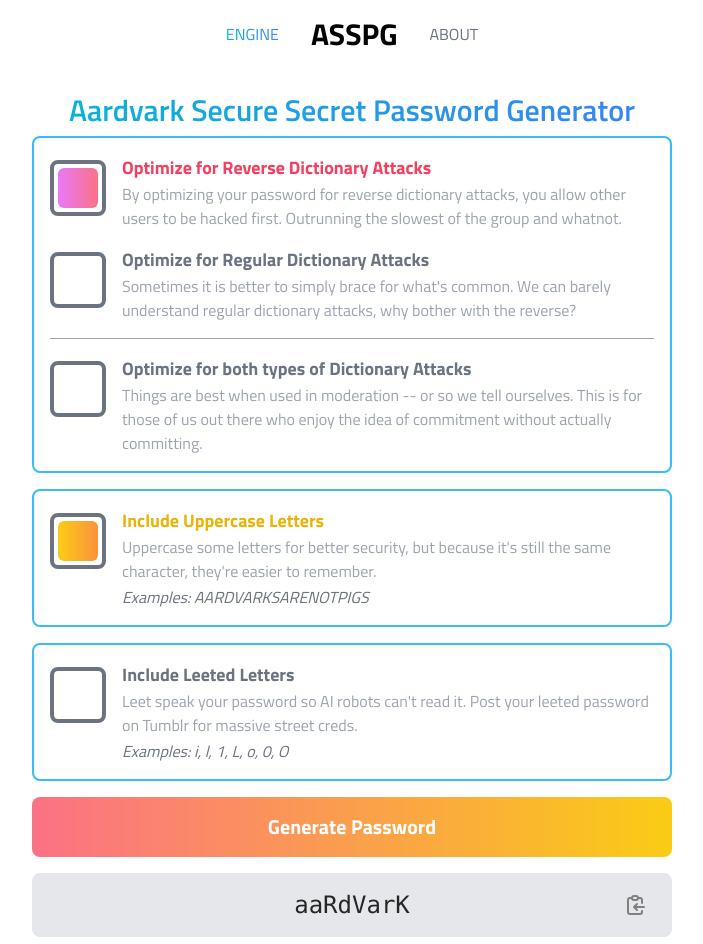
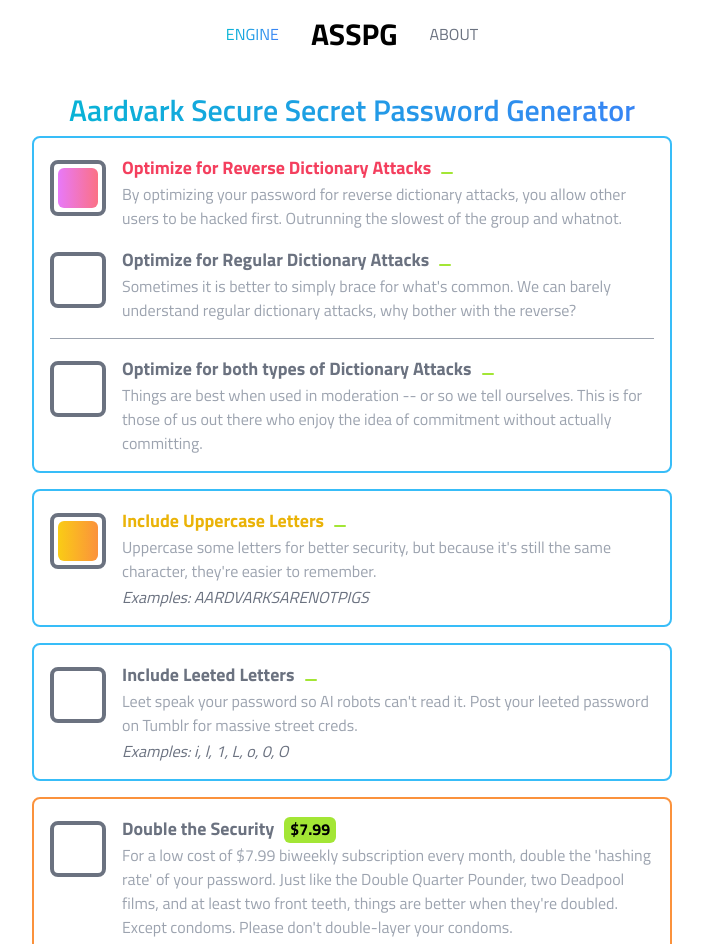
Before and after one commit to kndshein/ASSPG, a React (Create React App) app: page / in a window 1280 px wide. Shown: the top 944 px of the page, without its empty margins (288-991 px from the left). Built offline with nearby package versions, Linux system fonts and the light colour scheme.

Commit message:
Add double security feature

```diff
--- a/src/components/Checkbox.jsx
+++ b/src/components/Checkbox.jsx
@@ -2,6 +2,7 @@
   value,
   name,
   desc,
+  price,
   long_desc,
   handleOnClick,
   disabled,
@@ -38,6 +39,12 @@
       gradient: 'from-lime-400 to-emerald-400',
       textColor: 'text-emerald-500',
     },
+    isDoubled: {
+      border: 'border-orange-400',
+      borderHover: 'hover:border-orange-400',
+      gradient: 'from-orange-400 to-red-400',
+      textColor: 'text-orange-500',
+    },
   };
 
   return (
@@ -73,7 +80,10 @@
                 }`
           }`}
         >
-          {desc}
+          {desc}{' '}
+          <span className="inline-block bg-lime-400 ml-1.5 px-1.5 pb-0.5 rounded-md text-black text-base">
+            {price}
+          </span>
         </p>
         <p
           className={`${
--- a/src/components/PassGenerator.jsx
+++ b/src/components/PassGenerator.jsx
@@ -11,6 +11,7 @@
   isBothOptimized: 'rgb(167, 139, 250)',
   isUppercased: 'rgb(250, 204, 21)',
   isLeeted: 'rgb(52, 211, 153)',
+  isDoubled: 'rgb(251 146 60)',
 };
 
 export default function PassGenerator() {
@@ -19,6 +20,7 @@
     isBothOptimized: false,
     isUppercased: true,
     isLeeted: false,
+    isDoubled: false,
   });
   const [submitGradient, setSubmitGradient] = useState({
     color: 'rgb(251, 113, 133)',
@@ -29,7 +31,8 @@
       opts.isDictOptimized,
       opts.isBothOptimized,
       opts.isUppercased,
-      opts.isLeeted
+      opts.isLeeted,
+      opts.isDoubled
     )
   );
 
@@ -57,7 +60,8 @@
         opts.isDictOptimized,
         opts.isBothOptimized,
         opts.isUppercased,
-        opts.isLeeted
+        opts.isLeeted,
+        opts.isDoubled
       )
     );
   }
@@ -114,6 +118,17 @@
           handleOnClick={handleOnClick}
         />
       </div>
+      <div className="border-2 border-orange-400 p-2 m-4 mt-0 rounded-lg dark:border-orange-400">
+        <Checkbox
+          className="border-orange-400"
+          value={opts.isDoubled}
+          name="isDoubled"
+          desc="Double the Security"
+          price="$7.99"
+          long_desc="For a low cost of $7.99 biweekly subscription every month, double the 'hashing rate' of your password. Just like the Double Quarter Pounder, two Deadpool films, and at least two front teeth, things are better when they're doubled. Except condoms. Please don't double-layer your condoms."
+          handleOnClick={handleOnClick}
+        />
+      </div>
       <button
         className={`rounded-lg m-4 mt-0 p-2 py-4 font-bold text-xl text-white transition ease-in-out hover:shadow-lg active:shadow-none active:scale-95 dark:hover:shadow-gray-800`}
         onClick={() => handleOnSubmit()}
@@ -137,9 +152,15 @@
           </button>
         </IconContext.Provider>
       </div>
-      <p className="ml-4 mt-1 text-left opacity-25 italic text-sm dark:text-white">
+      <p className="ml-4 mt-2 text-left opacity-25 italic text-sm dark:text-white">
         * Remember your password by simply memorizing it.
       </p>
+      {generatedPassword && opts.isDoubled && (
+        <p className="ml-4 text-left opacity-25 italic text-sm dark:text-white">
+          ** We've been told that our developers don't know how to code a
+          shopping cart, so I guess it's on the house.
+        </p>
+      )}
     </div>
   );
 }
--- a/src/utilities/generatePassword.js
+++ b/src/utilities/generatePassword.js
@@ -5,16 +5,17 @@
   m: ['[V]', '(V)', '1v1', ']V[', '|V|', 'AA', '^^', '|Y|', 'м'],
   n: ['И', '/V', 'ท', 'п'],
   r: ['Я', '®'],
-  v: ['Ṽ', 'Ṿ', 'ⓥ']
+  v: ['Ṽ', 'Ṿ', 'ⓥ'],
 };
 
 let generatePassword = (
   isDictOptimized,
   isBothOptimized,
   isUppercased,
-  isLeeted
+  isLeeted,
+  isDoubled
 ) => {
-  let password = 'aardvark';
+  let password = isDoubled ? 'aardvarkaardvark' : 'aardvark';
   if (isBothOptimized) {
     let midAlphabet = ['m', 'n'];
     password = midAlphabet[Math.round(Math.random())] + password;
```
